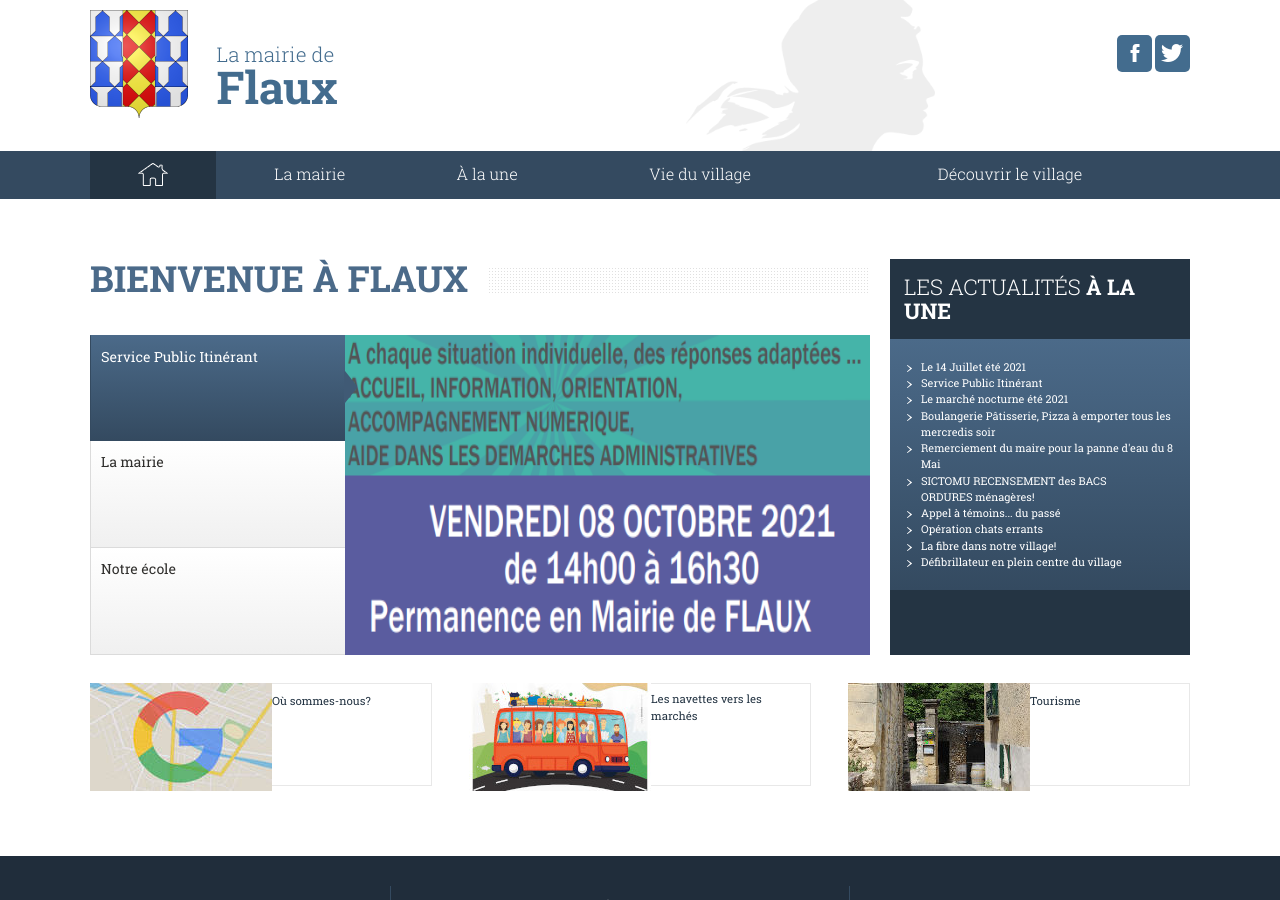
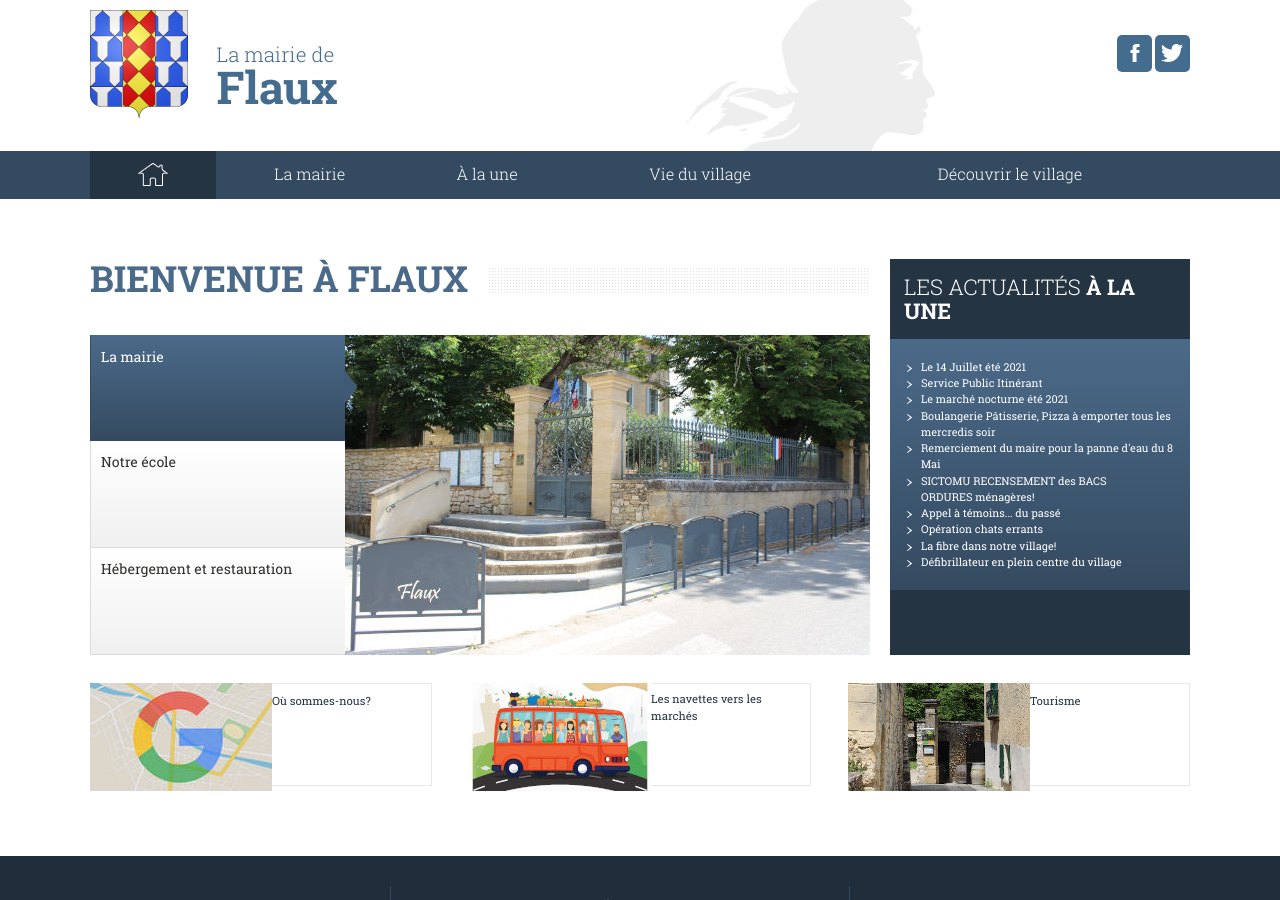
Before and after one commit to Flaux-Village/flaux-village.github.io, a Jekyll site: the page built from index.md, in a window 1280 px wide and 900 px high. Built offline with Jekyll 4.4.1, drawn with Linux system fonts in a browser that asks for light colours.

Commit message:
Update index.md

```diff
--- a/index.md
+++ b/index.md
@@ -6,10 +6,6 @@ keywords: mairie, commune, flaux, gard
 titre_page: Bienvenue à Flaux
 onglets_principaux:
 
-- titre: Service Public Itinérant
-  addresse: /assets/flyer/FLAUX Octobre2021-Servicepublicitinerant.pdf
-  illustration: /assets/flyer/Screenshot from 2021-09-27 11-26-32.png
-  description_illustration: Service public itinérant
 - titre: La mairie
   addresse: /mairie.html
   illustration: /assets/illustrations/525_320_Flauxentrance_3610.jpg
@@ -18,7 +14,10 @@ onglets_principaux:
   addresse: /ecole.html
   illustration: /assets/illustrations/525_320_Flauxbanner3_3614.jpg
   description_illustration: école de Flaux
-
+- titre: Hébergement et restauration
+  addresse: /hebergements.html
+  illustration: /assets/illustrations/525_320_flauxtapas_3622.jpg
+  description_illustration: hebergement
 
 
 articles_en_vedette:
```
